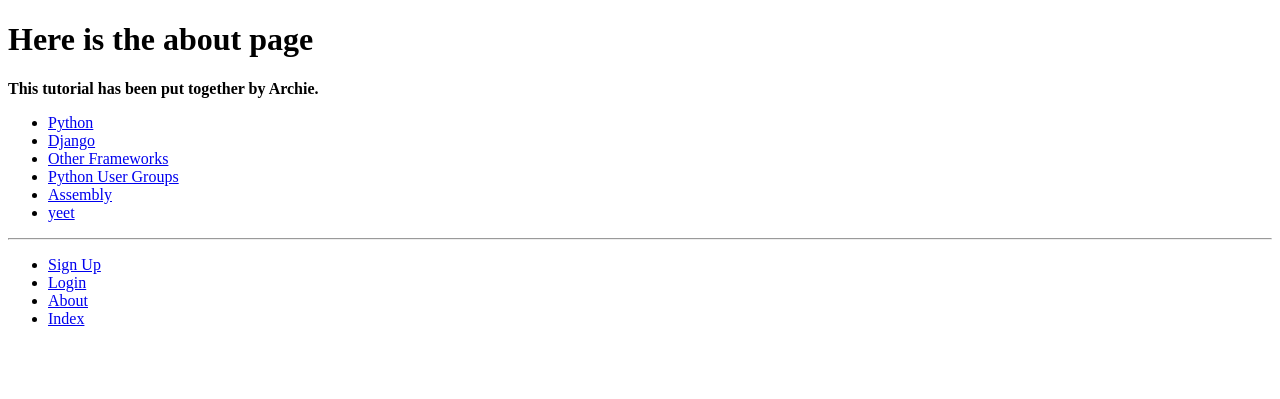
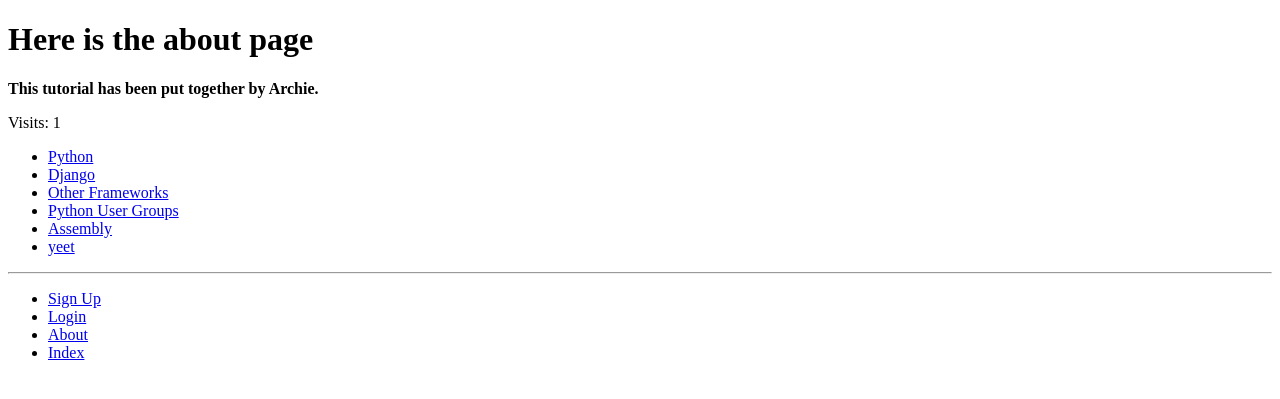
Before and after one commit to ArchieGregory/tango_with_django_project, a Django app: page /rango/about/ in a window 1280 px wide. Shown: the top 399 px of the page. Run offline with Django 3.2, Linux system fonts and the light colour scheme; data comes from the database, SQL or seed files in the repository; both versions use the stored data as it was after the commit.

Commit message:
Chapter 10

```diff
--- a/rango/views.py
+++ b/rango/views.py
@@ -17,22 +17,32 @@ from django.contrib.auth import authenticate, login, logout
 
 from django.contrib.auth.decorators import login_required
 
+from datetime import datetime
+
 
 def index(request):
     category_list = Category.objects.order_by("-likes")[:5]
     page_list = Page.objects.order_by("-views")[:5]
+
     context_dict= {}
     context_dict = {'boldmessage':'Crunchy, Creamy, cookie, candy, cupcake!'}
     context_dict["categories"] = category_list
     context_dict["pages"] = page_list
-    return render(request, 'rango/index.html', context= context_dict)
+
+    visitor_cookie_handler(request)
+
+    response = render(request, 'rango/index.html', context=context_dict)
+    return response
 
 def about(request):
+    context_dict= {}
     # prints out whether the method is a GET or a POST
     print(request.method)
     # prints out the user name, if no one is logged in it prints `AnonymousUser`
     print(request.user)
-    return render(request, 'rango/about.html', {})
+    visitor_cookie_handler(request)
+    context_dict["visits"] = request.session['visits']
+    return render(request, 'rango/about.html', context=context_dict)
 
 def show_category(request, category_name_slug):
     context_dict = {}
@@ -147,3 +157,22 @@ def user_logout(request):
 @login_required
 def restricted(request):
     return render(request, "rango/restricted.html")
+
+def get_server_side_cookie(request, cookie, default_val = None):
+    val = request.session.get(cookie)
+    if not val:
+        val = default_val
+    return val
+
+def visitor_cookie_handler(request):
+    visits = int(request.COOKIES.get('visits', '1'))
+    last_visit_cookie = get_server_side_cookie(request, 'last_visit', str(datetime.now()))
+
+    last_visit_time = datetime.strptime(last_visit_cookie[:-7], '%Y-%m-%d %H:%M:%S')
+
+    if (datetime.now() - last_visit_time).days > 0:
+        visits = visits + 1
+        request.session['last_visit'] =  str(datetime.now())
+    else:
+        request.session['last_visit'] =  last_visit_cookie
+    request.session['visits']  = visits
--- a/templates/rango/about.html
+++ b/templates/rango/about.html
@@ -11,4 +11,5 @@
             <strong>
             This tutorial has been put together by Archie.</strong><br />
         </div>
+        <p>Visits: {{ visits }}</p>
 {% endblock %}
```
Also changed, not shown: db.sqlite3.
